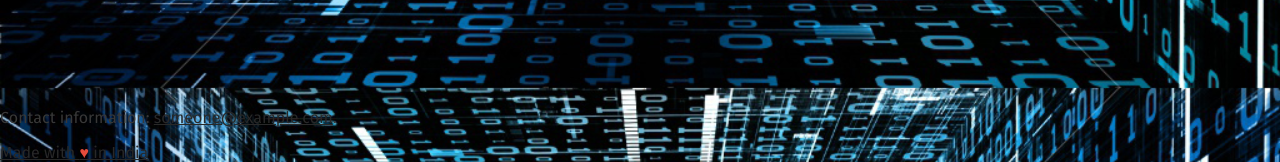
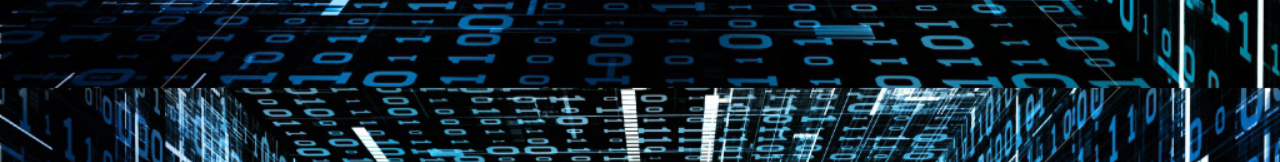
Before and after one commit to raju0x/raju0x.github.io, a Jekyll site: the page built from tags/index.html, in a window 1280 px wide. Shown: the part 872-1034 px from the top of the page. Built offline with Jekyll 4.4.1, drawn with Linux system fonts in a browser that asks for light colours; some web fonts are replaced.

Commit message:
Update page.html

```diff
--- a/_layouts/page.html
+++ b/_layouts/page.html
@@ -27,10 +27,6 @@ layout: compress
         <a href="http://madewithlove.org.in" target="_blank">Made with <span style="color: #e74c3c">&hearts;</span> in India</a>
         {% if page.comments and site.disqus_shortname %}<section id="disqus_thread" class="animated fadeInUp"></section><!-- /#disqus_thread -->{% endif %}
     </header>
-    <footer>
-        <p>Contact information: <a href="mailto:someone@example.com">
-        someone@example.com</a>.</p>
-    </footer>
     {% include scripts.html %}
     {% if site.mathjax == true %}
     <!-- MathJax -->
@@ -38,6 +34,3 @@ layout: compress
     {% endif %}
 </body>
 </html>
-<span>
-    <a href="http://madewithlove.org.in" target="_blank">Made with <span style="color: #e74c3c">&hearts;</span> in India</a>
-</span>
```
